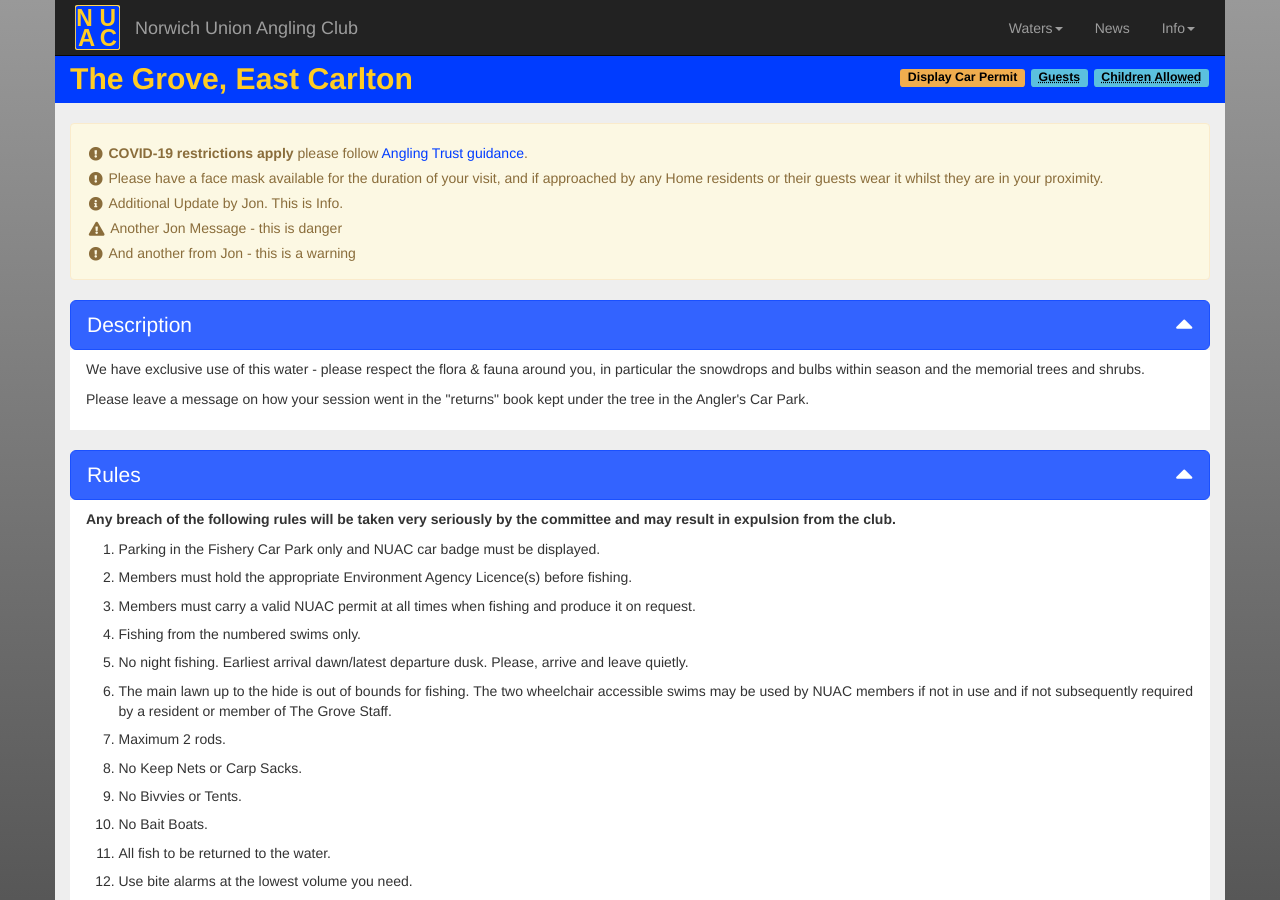
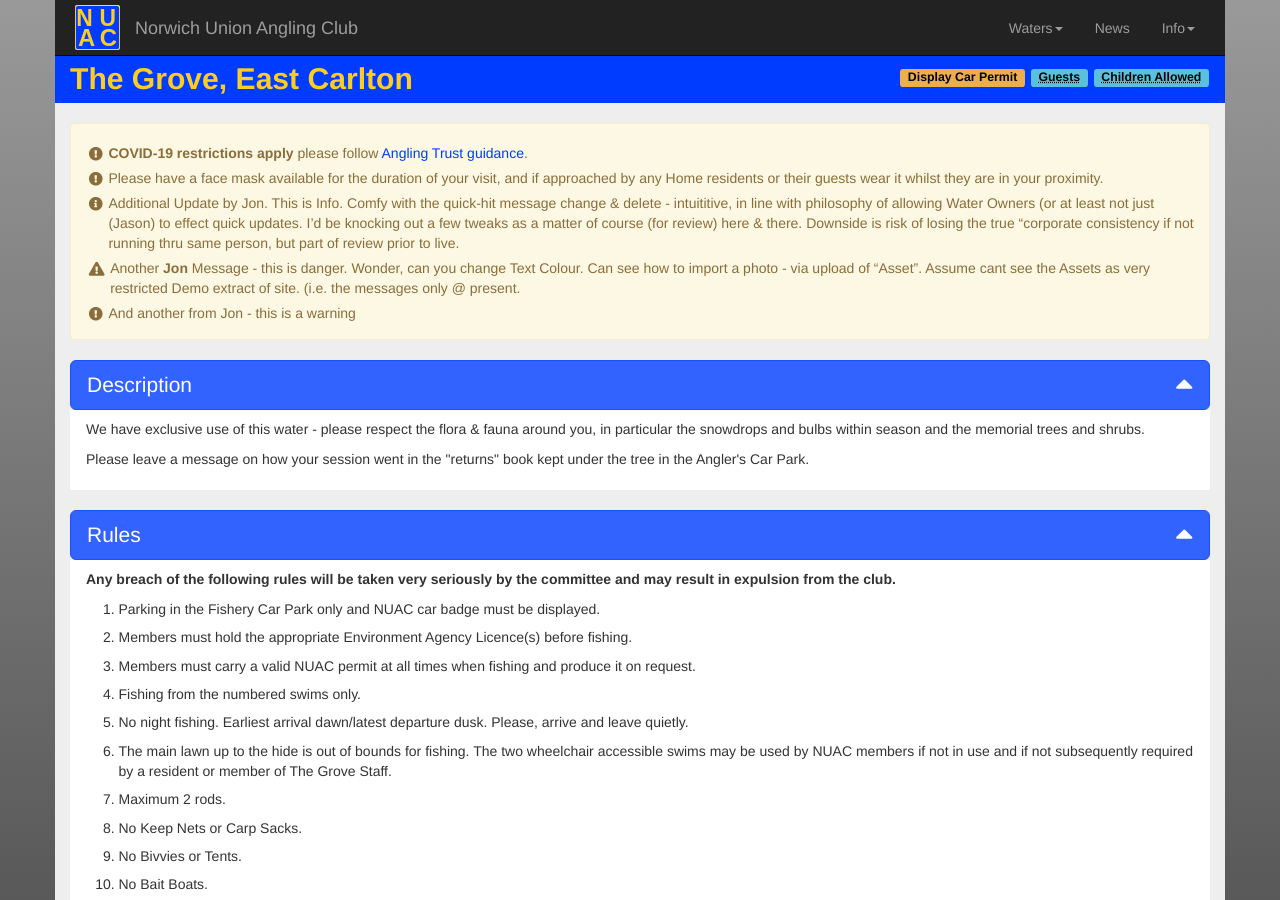
Before and after one commit to nuac-admin/nuac-release-four, a Jekyll site: the page built from _waters/grove.md, in a window 1280 px wide and 900 px high. Built offline with Jekyll 4.4.1, drawn with Linux system fonts in a browser that asks for light colours; nearby versions of some CDN libraries.

Commit message:
Update Manage NUAC Information “water-msg”

```diff
--- a/_data/water-msg.yml
+++ b/_data/water-msg.yml
@@ -10,9 +10,21 @@ grove-messages:
       if approached by any Home residents or their guests wear it whilst they
       are in your proximity.
   - msg-type: info
-    msg-desc: Additional Update by Jon. This is Info.
+    msg-desc: Additional Update by Jon. This is Info. Comfy with the quick-hit
+      message change & delete - intuititive, in line with philosophy of allowing
+      Water Owners (or at least not just (Jason) to effect quick updates. I'd be
+      knocking out a few tweaks as a matter of course (for review) here & there.
+      Downside is risk of losing the true "corporate consistency if not running
+      thru same person, but part of review prior to live.
   - msg-type: danger
-    msg-desc: Another Jon Message - this is danger
+    msg-desc: >-
+      Another **Jon** Message - this is danger. Wonder, can you change Text
+      Colour. Can see how to import a photo - via upload of "Asset". Assume cant
+      see the Assets as very restricted Demo extract of site. (i.e. the messages
+      only @ present.
+
+
+      ![]()
   - msg-type: warning
     msg-desc: And another from Jon - this is a warning
 bif-open-ind: false
```
